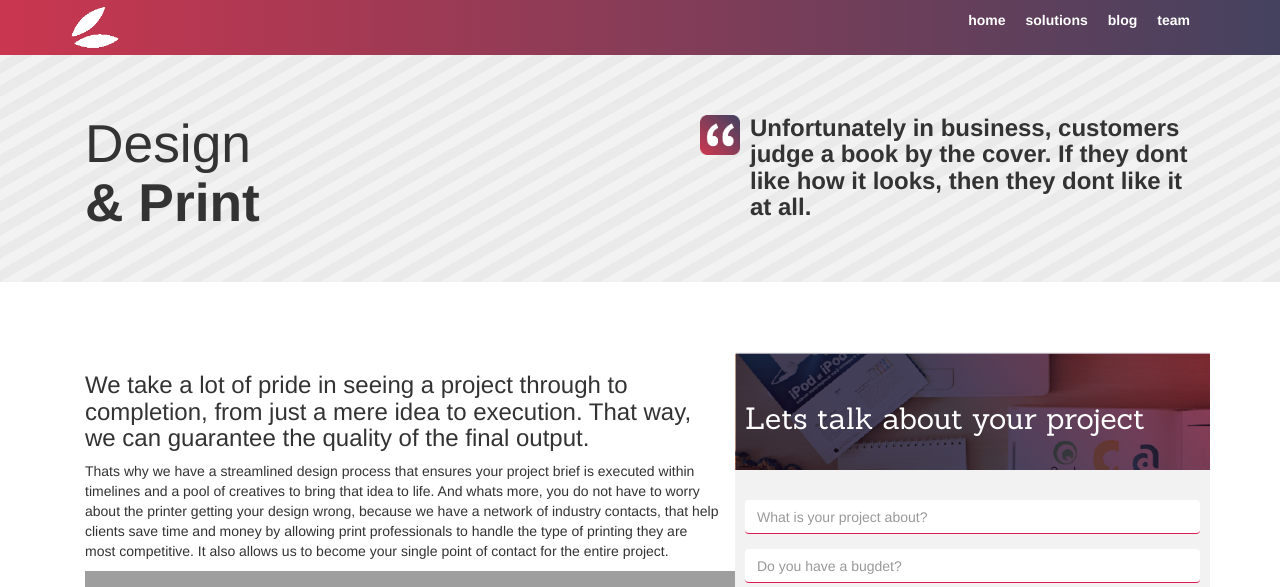
After one commit to dennismiano/sharubati, a Laravel app: page /design-and-print in a window 1280 px wide. The commit adds this page. Shown: the top 587 px of the page. Run offline with Laravel 8, Linux system fonts and the light colour scheme; settings files or empty folders that the repository lacks are supplied; grey boxes are pictures that could not be loaded.

Commit message:
Setting up web  ]

```diff
--- a/public/css/syde.css
+++ b/public/css/syde.css
@@ -37,11 +37,11 @@
 
 }
 .above-fold{
-	background: red; /* For browsers that do not support gradients */
-  background: -webkit-linear-gradient(bottom left , #df1a50, #341e59); /* For Safari 5.1 to 6.0 */
-  background: -o-linear-gradient(top right, #df1a50, #341e59); /* For Opera 11.1 to 12.0 */
-  background: -moz-linear-gradient(top right , #df1a50, #341e59); /* For Firefox 3.6 to 15 */
-  background: linear-gradient(to top right , #df1a50, #341e59); /* Standard syntax */
+  background: red; /* For browsers that do not support gradients */
+  background: -webkit-linear-gradient(bottom left ,#ca364f, #44425f); /* For Safari 5.1 to 6.0 */
+  background: -o-linear-gradient(top right, #ca364f, #44425f); /* For Opera 11.1 to 12.0 */
+  background: -moz-linear-gradient(top right , #ca364f, #44425f); /* For Firefox 3.6 to 15 */
+  background: linear-gradient(to top right , #ca364f, #44425f); /* Standard syntax */
   height:700px;
 }
 
@@ -179,7 +179,7 @@ box-shadow: 0px 0px 9px -1px rgba(212,212,212,1);
 }
 
 .form-header{
-	background-image: url("/images/syde-images/form-bg.png");
+	background-image: url("/images/syde-images/formbg-01.png");
 	margin-top: 0;
 	margin-left: -15px;
 	margin-right: -15px;
@@ -258,3 +258,63 @@ box-shadow: 0px 0px 9px -1px rgba(212,212,212,1);
 	padding-top: 100px;
 	padding-bottom: 100px;
 }
+
+
+
+/***********************************************MASTER PAGE****************************************************/
+.sharubati-thumbnail-logo{
+	width: 50px;
+	height: auto;
+	padding-top: 5px;
+	padding-bottom: 5px;
+}
+
+.sharubati-header{
+
+  background: red; /* For browsers that do not support gradients */
+  background: -webkit-linear-gradient(left , #ca364f, #44425f); /* For Safari 5.1 to 6.0 */
+  background: -o-linear-gradient(right, #ca364f, #44425f); /* For Opera 11.1 to 12.0 */
+  background: -moz-linear-gradient(right , #ca364f, #44425f); /* For Firefox 3.6 to 15 */
+  background: linear-gradient(to right , #ca364f, #44425f); /* Standard syntax */
+}
+
+
+/************************************************PAGES HEADER***************************************************/
+.pages-header{
+	background: repeating-linear-gradient(
+		-30deg,
+		#EAEAEA,
+		#EAEAEA 10px,
+		#F2F2F2 10px,
+		#F2F2F2 20px);
+	margin-left: -30px;
+	margin-right: -30px;
+	padding-top: 40px;
+	padding-bottom: 40px;
+}
+
+.pages-header-title{
+	font-size: 40pt;
+}
+
+.speech-mark{
+	max-width: 40px;
+	height:auto;
+	float:left;
+	margin-left: -50px;
+	margin-top: 20px;
+}
+
+.pages-container{
+	margin-top: 70px;
+}
+
+.portfolio-image{
+	margin-left: -15px;
+	margin-bottom: 10px;
+	border-right: 20px solid #fff;
+}
+
+.pages-form-container{
+	background-color: #f2f2f2;
+}
--- /dev/null
+++ b/resources/views/design.blade.php
@@ -0,0 +1,76 @@
+@extends('layouts.client-master')
+
+@section('content')
+
+<div class="row pages-header">
+	<div class="container">
+		<div class="col-md-4">
+			<h1 class="pages-header-title">Design</br><b>& Print </b></h1>
+		</div>
+
+		<div class="col-md-5 header-article-container pull-right">
+			<img class="speech-mark" src = "{{ URL::asset('/images/syde-images/quotes.png')}}" alt = "speech marks">
+			<h3><b>Unfortunately in business, customers judge a book by the cover. If they dont like how it looks, then they dont like it at all.</b></h3>
+		</div>
+	</div>
+</div>
+
+<div class="row pages-content">
+	<div class="container pages-container">
+		<div class="col-md-7">
+			<h3 class="page-content-title">We take a lot of pride in seeing a project through to completion, from just a mere idea to execution. That way, we can guarantee the quality of the final output.</h3>
+
+			<p class="page-text">Thats why we have a streamlined design process that ensures your project brief is executed within timelines and a pool of creatives to bring that idea to life.
+
+			And whats more, you do not have to worry about the printer getting your design wrong, because we have a network of industry contacts, that help clients save time and money by allowing print professionals to handle the type of printing they are most competitive. It also allows us to become your single point of contact for the entire project.</p>
+
+			<div class="col-md-6 portfolio-image">
+				<img class="" src = "{{ URL::asset('/images/syde-images/design-img1.jpg')}}" alt = "speech marks">
+			</div>
+
+			<div class="col-md-6 portfolio-image">
+				<img class="" src = "{{ URL::asset('/images/syde-images/design-img1.jpg')}}" alt = "speech marks">
+			</div>
+
+			<div class="col-md-6 portfolio-image">
+				<img class="" src = "{{ URL::asset('/images/syde-images/design-img1.jpg')}}" alt = "speech marks">
+			</div>
+
+			<div class="col-md-6 portfolio-image">
+				<img class="" src = "{{ URL::asset('/images/syde-images/design-img1.jpg')}}" alt = "speech marks">
+			</div>
+
+		</div>
+
+		<div class="col-md-5 pages-form-container">
+
+			 					<div class="row form-header">
+                                    <h2 class="form-title sharubati-title white">Lets talk about your project</h2>
+                                </div>
+
+                                <div class="row form-body">
+                                     <form>
+                                      <div class="form-group">
+                                       <!-- <label for="project-category">What is your project about?</label>-->
+                                        <input type="text" class="form-control no-border" id="project-category" placeholder="What is your project about?">
+                                      </div>
+
+                                      <div class="form-group">
+                                       <!-- <label for="project-category">What is your project about?</label>-->
+                                        <input type="text" class="form-control no-border" id="budget" placeholder="Do you have a bugdet?">
+                                      </div>
+
+                                      <div class="form-group">
+                                       <!-- <label for="project-category">What is your project about?</label>-->
+                                        <input type="text" class="form-control no-border" id="budget" placeholder="What about a deadline?">
+                                      </div>
+
+                                      <button type="submit" class="form-button pull-right"><b>A few more details</b><i class="fa fa-arrow-right"></i></button>
+                                    </form>
+                                </div>
+            </div>
+		</div>
+
+	</div>
+</div>
+@endsection
--- /dev/null
+++ b/resources/views/layouts/client-master.blade.php
@@ -0,0 +1,47 @@
+<!doctype html>
+<html lang="{{ app()->getLocale() }}">
+<html >
+    <head>
+        <meta charset="utf-8">
+
+
+
+        <title>Sharubati</title>
+        <link href="{{ URL::asset('/css/bootstrap.min.css')}}" rel="stylesheet">
+        <link href="{{ URL::asset('/css/syde.css')}}" rel="stylesheet">
+
+        <!--fonts-->
+       <link href="https://fonts.googleapis.com/css?family=Sanchez" rel="stylesheet">
+       <link href="https://fonts.googleapis.com/css?family=Hind" rel="stylesheet">
+       <link href="https://maxcdn.bootstrapcdn.com/font-awesome/4.7.0/css/font-awesome.min.css">
+
+    </head>
+
+    <body>
+
+<!--ABOVE FOLD-->
+        <div class="container-fluid">
+            <div class="row sharubati-header">
+
+                <div class="container">
+                    <img class="sharubati-thumbnail-logo" src = "{{ URL::asset('/images/syde-images/sharubati-thumbnail.gif')}}" alt = "logo">
+
+                    <div class="pull-right">
+                        <b><ul class="menu-links">
+                            <li class="links-list white">home</li>
+                            <li class="links-list white">solutions</li>
+                            <li class="links-list white">blog</li>
+                            <li class="links-list white">team</li>
+                        </ul></b>
+                    </div>
+                </div>
+            </div>
+
+
+            <div class="container-fluid">
+                @yield('content')
+            </div>
+
+        </div>
+    </body>
+</html>
--- a/resources/views/welcome.blade.php
+++ b/resources/views/welcome.blade.php
@@ -46,7 +46,10 @@
                     </div>
 
                     <div class="col-md-7">
+                        <img class="hero-image img-responsive" src = "{{URL::asset('/images/syde-images/home-image.png')}}" alt = "computer with design elements">
+                        <!--
                          <img class="hero-image img-responsive" src = "{{ URL::asset('/images/syde-images/home-image.png')}}" alt = "computer with design elements">
+                         -->
                     </div>
 
                 </div>
@@ -73,7 +76,7 @@
                                 <h4 class="services-title">DESIGN</h4>
                                 <p class="sharubati-text">If you are looking for that high quality work that makes your business stand out and gives your brand an appealing identity, we are the team you need;
                                     <ul>
-                                        <li>Advertising</li>
+                                        <li></li>
                                         <li>Branding</li>
                                         <li>Print</li>
                                     </ul>
@@ -105,6 +108,7 @@
                                         <li>SEO</li>
                                         <li>Social Media Marketing</li>
                                         <li>Predictive Analysis</li>
+                                        <li>Advertising</li>
                                     </ul>
                                 </p>
                         </div>
--- a/routes/web.php
+++ b/routes/web.php
@@ -14,3 +14,10 @@
 Route::get('/', function () {
     return view('welcome');
 });
+
+
+
+/*PAGE ROUTES*/
+Route::get('design-and-print', function () {
+    return view('design');
+});
```
Also changed, not shown: public/images/syde-images/design-img1-01.jpg (added), public/images/syde-images/formbg-01.png (added), public/images/syde-images/quotes.png (added), public/images/syde-images/sharubati-thumbnail.gif (added).
